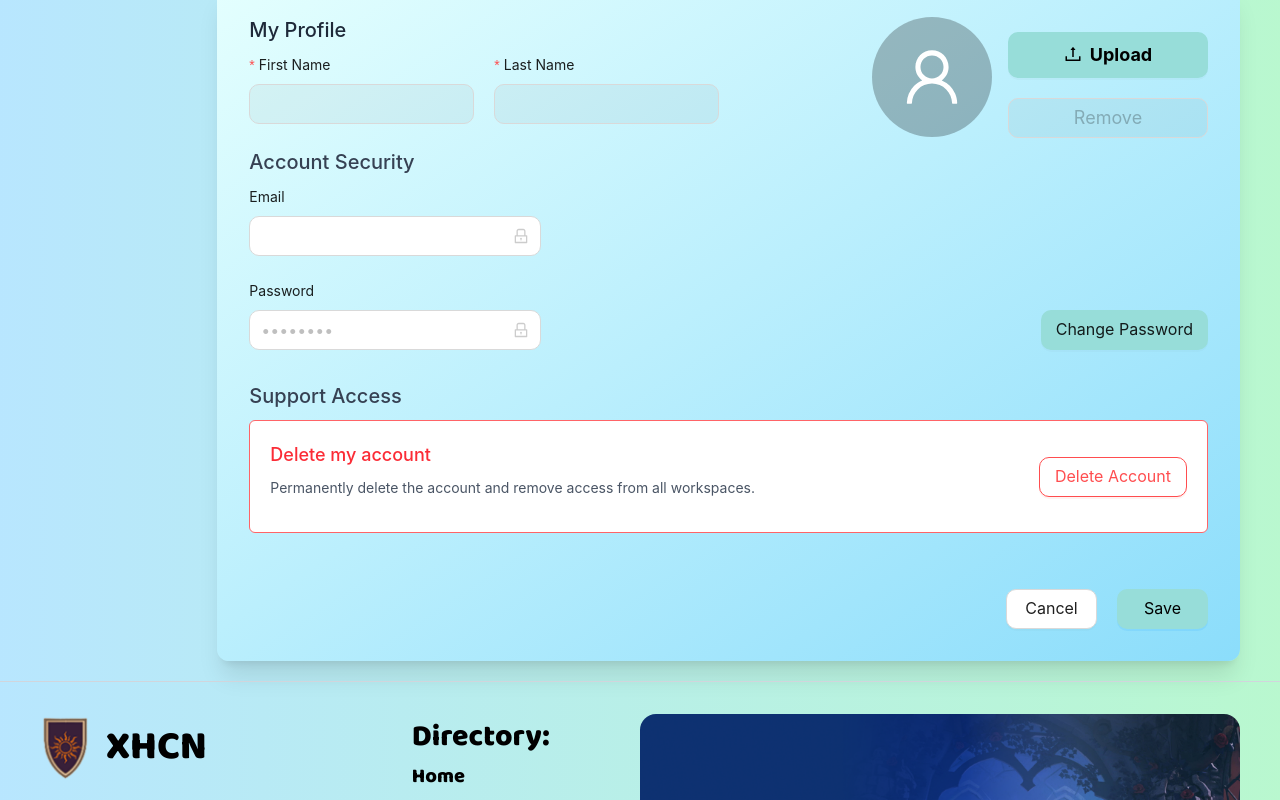
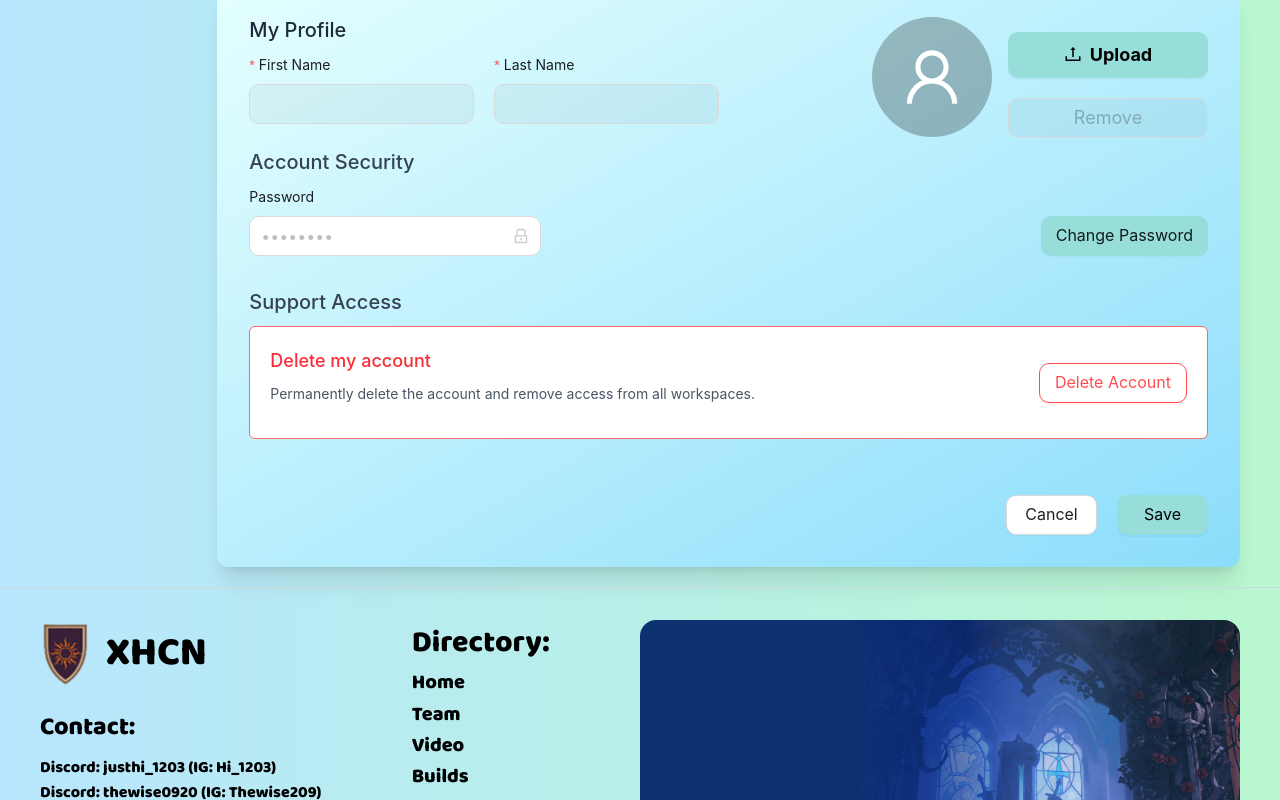
Before and after one commit to hotsooc/Albion, a Next.js app: page /settings in a window 1280 px wide. Built offline with nearby package versions, Linux system fonts and the light colour scheme; no server answers.

Commit message:
delete change email

```diff
--- a/src/app/(protected)/settings/page.tsx
+++ b/src/app/(protected)/settings/page.tsx
@@ -7,7 +7,6 @@ import { supabase } from '../../../../lib/supabase/client';
 import { LockOutlined, UploadOutlined, UserOutlined } from '@ant-design/icons';
 import { User } from '@supabase/supabase-js';
 
-// Khai báo một kiểu dữ liệu mới cho Profile để TypeScript hiểu
 type ProfileData = {
     full_name: string | null;
     role: string | null;
@@ -15,7 +14,6 @@ type ProfileData = {
 };
 
 const Profile = () => {
-    // Khai báo kiểu dữ liệu rõ ràng cho các state
     const [loading, setLoading] = useState<boolean>(false);
     const [form] = Form.useForm();
     const router = useRouter();
@@ -31,7 +29,6 @@ const Profile = () => {
             setUser(user);
 
             if (user) {
-                // Ép kiểu dữ liệu cho profile nhận được từ Supabase
                 const { data: profile, error } = await supabase
                     .from('profiles')
                     .select('full_name, role, avatar_url')
@@ -305,7 +302,7 @@ const Profile = () => {
 
                 <div className="space-y-6">
                     <h2 className="text-xl font-semibold text-gray-700">Account Security</h2>
-                    <Form.Item label="Email" className="mb-0">
+                    {/* <Form.Item label="Email" className="mb-0">
                         <div className="flex items-center !justify-between !gap-5">
                             <div className='w-auto'>
                                 <Input
@@ -317,7 +314,7 @@ const Profile = () => {
                                 />
                             </div>
                         </div>
-                    </Form.Item>
+                    </Form.Item> */}
                     <Form.Item label="Password" className="mb-0">
                         <div className="flex items-center !justify-between !gap-5">
                             <div className='w-auto'>
```
